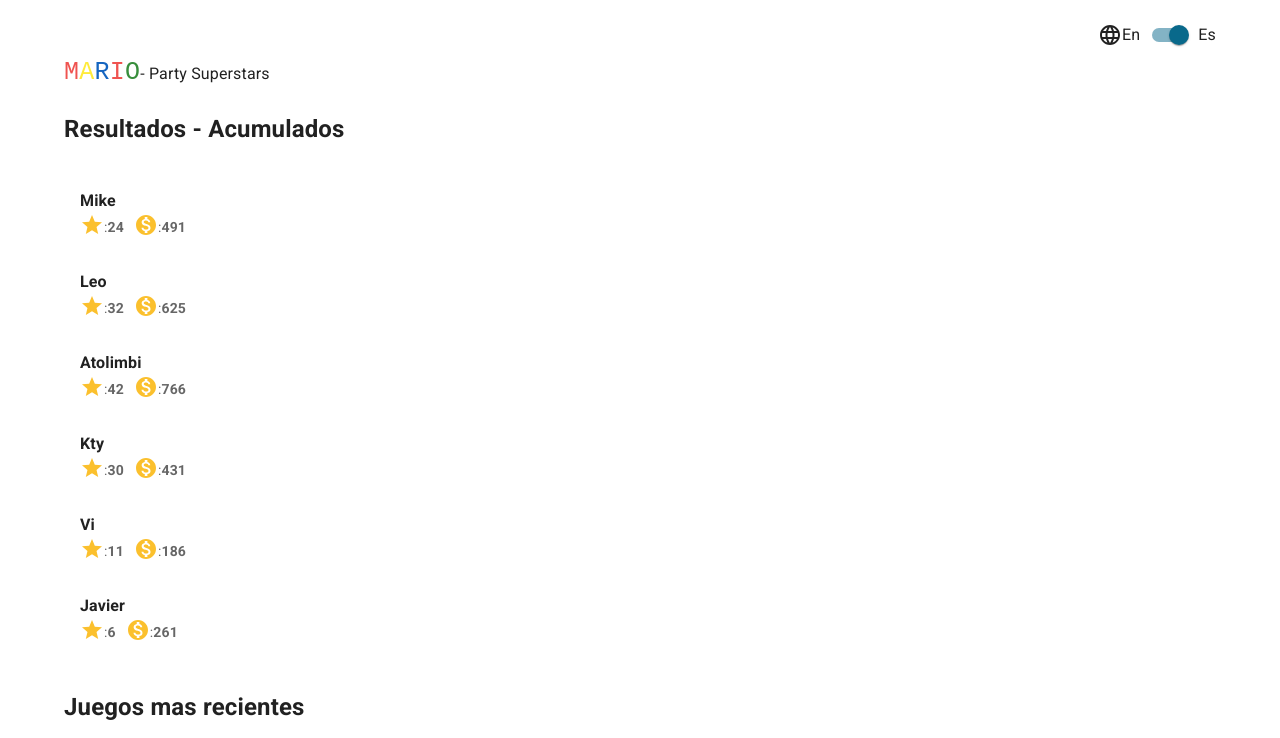
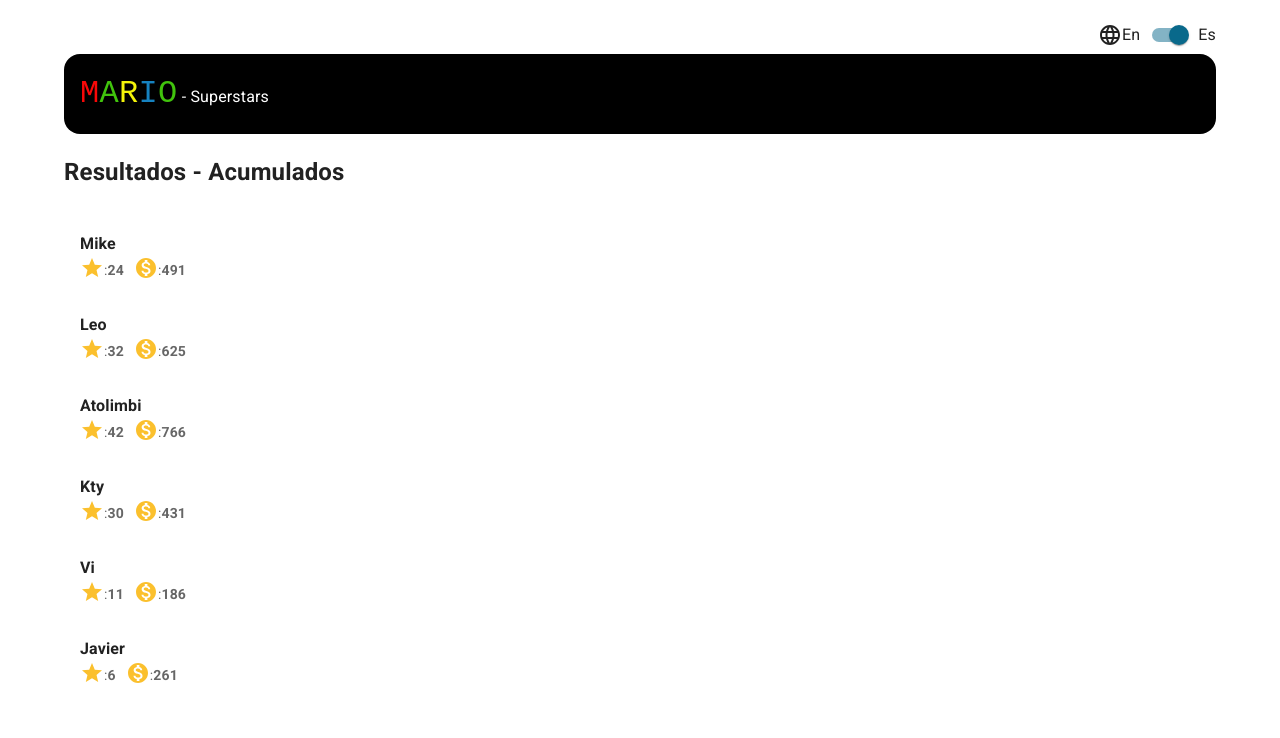
Before and after one commit to atolimbi/lapipolresults, a React (Create React App) app: page /#/marioparty in a window 1280 px wide. Shown: the top 738 px of the page. Built offline with nearby package versions, Linux system fonts and the light colour scheme.

Commit message:
changes mario party superstars title look

```diff
--- a/src/app/components/marioPartySuperstars/marioPartySuperstarsTitle/marioPartySuperstarsTitle.module.css
+++ b/src/app/components/marioPartySuperstars/marioPartySuperstarsTitle/marioPartySuperstarsTitle.module.css
@@ -0,0 +1,22 @@
+.mpsTitle {
+  padding: 1rem;
+  background-color: black;
+  color: white;
+  border-radius: 16px;
+}
+
+.mpsTitle__m {
+  color: rgb(248, 8, 8);
+}
+.mpsTitle__a {
+  color: rgb(65, 196, 13);
+}
+.mpsTitle__r {
+  color: rgb(243, 243, 10);
+}
+.mpsTitle__i {
+  color: rgb(22, 130, 192);
+}
+.mpsTitle__o {
+  color: rgb(65, 196, 13);
+}
--- a/src/app/components/marioPartySuperstars/marioPartySuperstarsTitle/marioPartySuperstarsTitle.tsx
+++ b/src/app/components/marioPartySuperstars/marioPartySuperstarsTitle/marioPartySuperstarsTitle.tsx
@@ -1,61 +1,21 @@
-import { Box, Typography } from '@mui/material';
-import { blue, green, red, yellow } from '@mui/material/colors';
+import { Typography } from '@mui/material';
+import styles from './marioPartySuperstarsTitle.module.css';
 
 function MarioPartySuperstarsTitle() {
   return (
-    <Box>
+    <div className={styles.mpsTitle}>
       <Typography
-        sx={{
-          fontFamily: 'monospace',
-          fontSize: 25,
-          color: red[400],
-          display: 'inline',
-        }}
+        sx={{ fontFamily: 'monospace', fontSize: '2rem', display: 'inline' }}
       >
-        M
+        <span className={styles.mpsTitle__m}>M</span>
+        <span className={styles.mpsTitle__a}>A</span>
+        <span className={styles.mpsTitle__r}>R</span>
+        <span className={styles.mpsTitle__i}>I</span>
+        <span className={styles.mpsTitle__o}>O</span>
       </Typography>
-      <Typography
-        sx={{
-          fontFamily: 'monospace',
-          fontSize: 25,
-          color: yellow[500],
-          display: 'inline',
-        }}
-      >
-        A
-      </Typography>
-      <Typography
-        sx={{
-          fontFamily: 'monospace',
-          fontSize: 25,
-          color: blue[800],
-          display: 'inline',
-        }}
-      >
-        R
-      </Typography>
-      <Typography
-        sx={{
-          fontFamily: 'monospace',
-          fontSize: 25,
-          color: red[400],
-          display: 'inline',
-        }}
-      >
-        I
-      </Typography>
-      <Typography
-        sx={{
-          fontFamily: 'monospace',
-          fontSize: 25,
-          color: green[700],
-          display: 'inline',
-        }}
-      >
-        O
-      </Typography>
-      - Party Superstars
-    </Box>
+      <span> - </span>
+      <span> Superstars </span>
+    </div>
   );
 }
 
```
